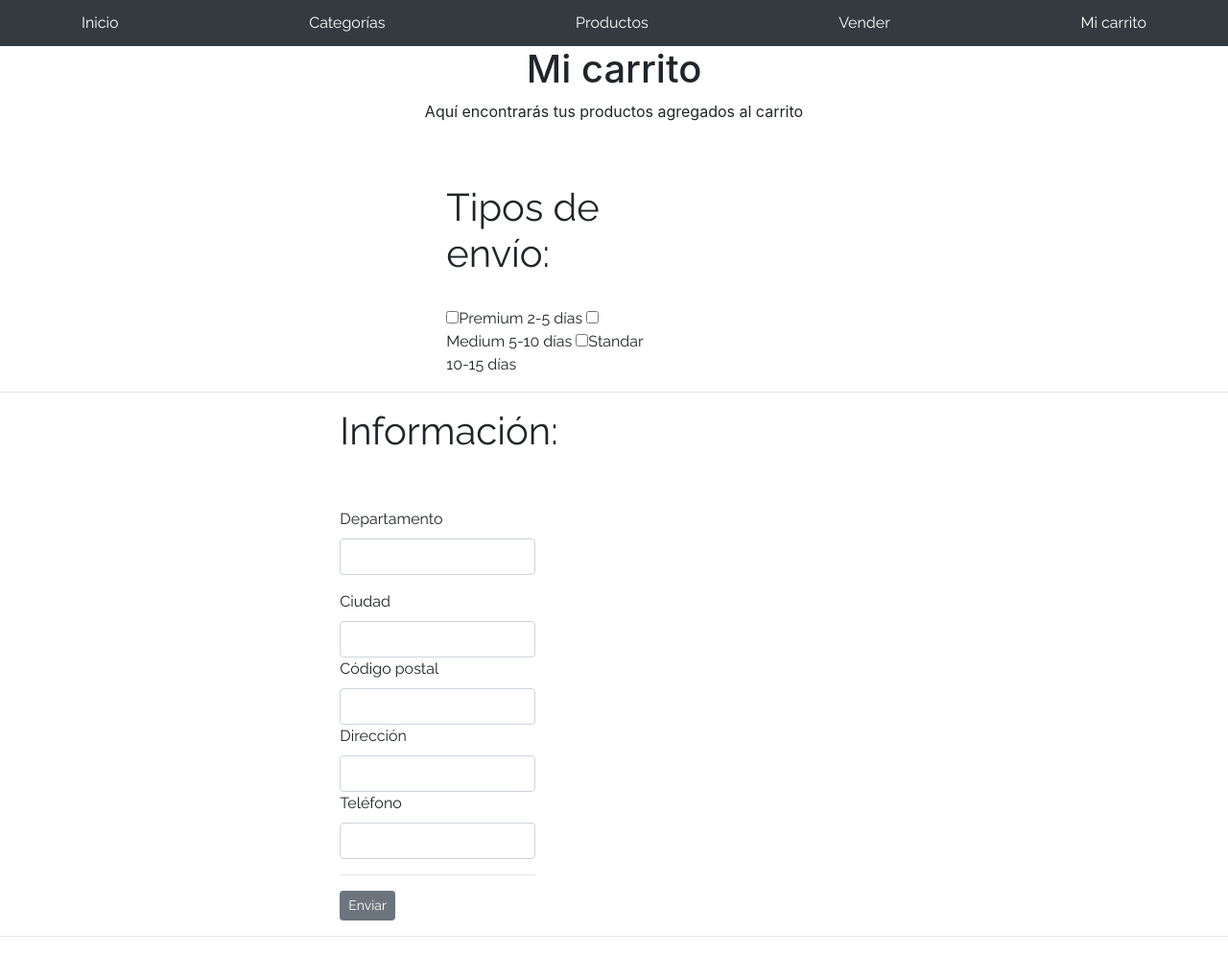
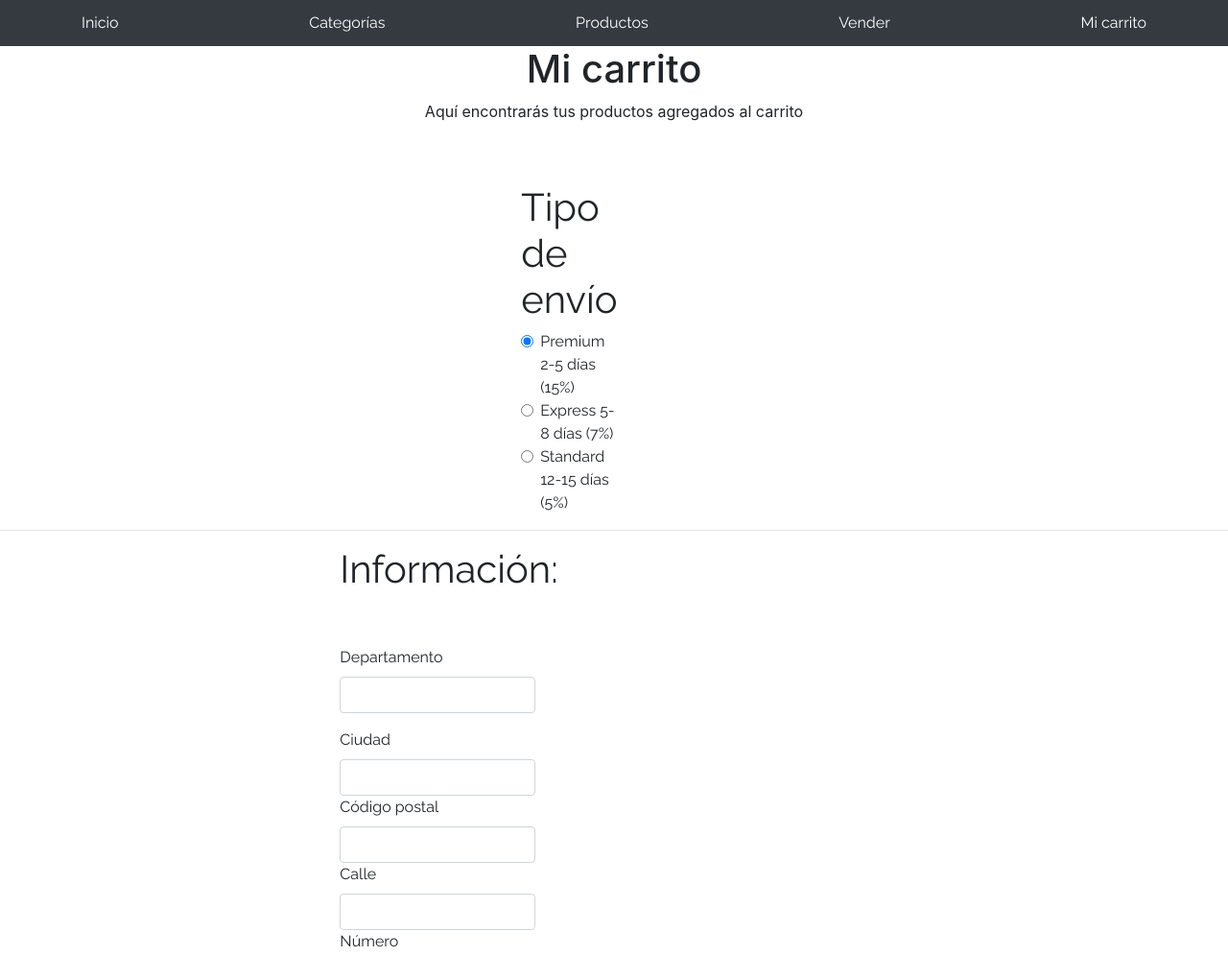
Before and after one commit to nicobolso/entrega-2, a plain HTML site: page entregable 2/cart.html in a window 1280 px wide. Shown: the top 996 px of the page at 96% size. Drawn offline with Linux system fonts and the light colour scheme; no server answers.

Commit message:
firts commit entrega 7

```diff
--- a/entregable 2/cart.html
+++ b/entregable 2/cart.html
@@ -58,12 +58,27 @@
   <div id="checkbox" class="container">
     <div class="row justify-content-center">
       <div class="row col-12 col-md-4">
-        <h1 mt-2 >Tipos de envío:</h1><br>
-        <div >
-                <input type="checkbox"  aria-label="Checkbox for following text input">Premium 2-5 días
-                <input type="checkbox"  aria-label="Checkbox for following text input">Medium 5-10 días
-                <input type="checkbox"  aria-label="Checkbox for following text input">Standar 10-15 días
+        <div>
+          <h1>Tipo de envío</h1>
+          <div class="form-check">
+            <input class="form-check-input" type="radio" name="sendType" id="sendType1" value="15" checked />
+            <label class="form-check-label" for="sendType1">
+              Premium 2-5 días (15%)
+            </label>
           </div>
+          <div class="form-check">
+            <input class="form-check-input" type="radio" name="sendType" id="sendType2" value="7" />
+            <label class="form-check-label" for="sendType2">
+              Express 5-8 días (7%)
+            </label>
+          </div>
+          <div class="form-check">
+            <input class="form-check-input" type="radio" name="sendType" id="sendType3" value="5" />
+            <label class="form-check-label" for="sendType3">
+              Standard 12-15 días (5%)
+            </label>
+          </div>
+        </div>
       </div>
     </div>
   </div><hr>
@@ -80,7 +95,9 @@
             <div class="form-group">
               <label for="formGroupExampleInput2">Ciudad</label>
               <input type="text" class="form-control" ><label for="formGroupExampleInput2">Código postal</label><input type="number" class="form-control" >
-              <label for="formGroupExampleInput2">Dirección</label>
+              <label for="formGroupExampleInput2">Calle</label>
+              <input type="text" class="form-control" >
+              <label for="formGroupExampleInput2">Número</label>
               <input type="text" class="form-control" >
               <label for="formGroupExampleInput2">Teléfono</label>
               <input type="number" class="form-control" >
--- a/entregable 2/js/cart.js
+++ b/entregable 2/js/cart.js
@@ -39,12 +39,15 @@ document.addEventListener("DOMContentLoaded", function(e) {
 function mostrarBoleta(array){//función donde se mostará la boleta de compra con el subtotal y los cambios de cantidad en tiempo real
     document.getElementById("boletaCompra").innerHTML = "";
     var contenido = "";
+    var percentage = document.querySelector('input[name="sendType"]:checked').value;
+    console.log(percentage);
     for(i = 0;i < array.length; i++){
        var cart = array[i];
        var unitCost = cart.unitCost;
        if (cart.currency === "USD") {
            unitCost = cambioDolar(cart.unitCost);
        }
+       var subTotal = unitCost * cart.count;
 
        contenido = `
             <div class="card mt-2">
@@ -54,7 +57,8 @@ function mostrarBoleta(array){//función donde se mostará la boleta de compra c
                             <h5 class="card-title">Producto: ${cart.name}</h5>
                             <p id="count"><strong>Cantindad:</strong> ${cart.count}</p>
                             <p><strong>Precio:</strong> UYU ${unitCost}</p>
-                            <p id="subtotal"><strong>Subtotal:</strong> UYU ${unitCost * cart.count}</p>
+                            <p><strong>Costo de envío:</strong> UYU ${subTotal}</p>
+                            <p id="subtotal"><strong>Subtotal:</strong> UYU ${subTotal}</p>
                         </td>
                     </tr>
                 </div>
@@ -83,3 +87,7 @@ function deleteProductCount(idProduct) { // Pasamos un id de producto (indice de
         mostrarBoleta(carrito);
     }
 }
+
+document.querySelectorAll("input[name='sendType']").forEach((input) => {
+    input.addEventListener('change', mostrarBoleta(carrito));
+});
```
